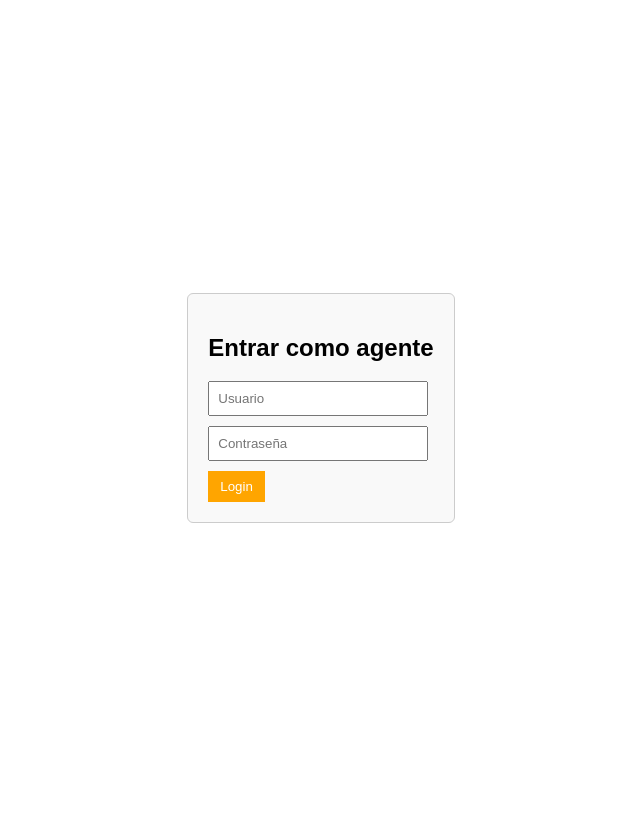
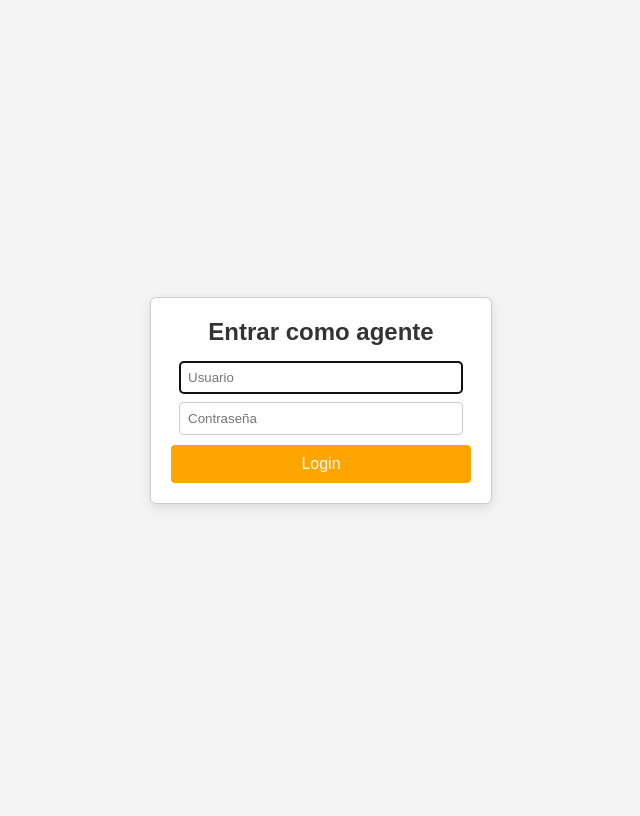
Before and after one commit to JOOOSEEF/JOCHAT, a Python web app: template backend/templates/login.html in a window 1280 px wide. Shown: the whole page, without its empty margins (319-959 px from the left). After the commit the page ends 508 px from the top, so only its background shows below. Run offline with Jinja, Linux system fonts and the light colour scheme; the template is opened without the code that fills it, so the values that code supplies are empty.

Commit message:
Update login.html

```diff
--- a/backend/templates/login.html
+++ b/backend/templates/login.html
@@ -4,19 +4,79 @@
   <meta charset="UTF-8">
   <title>Login Agentes</title>
   <style>
-    body { font-family: sans-serif; display: flex; justify-content: center; align-items: center; height: 100vh; }
-    form { border: 1px solid #ccc; padding: 20px; border-radius: 6px; background: #f9f9f9; }
-    input { display: block; margin-bottom: 10px; padding: 8px; width: 200px; }
-    button { padding: 8px 12px; background: #ffa500; border: none; color: white; cursor: pointer; }
-    .error { color: red; margin-bottom: 10px; }
+    body {
+      font-family: sans-serif;
+      display: flex;
+      justify-content: center;
+      align-items: center;
+      height: 100vh;
+      margin: 0;
+      background: #f4f4f4;
+    }
+    form {
+      border: 1px solid #ccc;
+      padding: 20px;
+      border-radius: 6px;
+      background: #fff;
+      box-shadow: 0 4px 12px rgba(0,0,0,0.1);
+      width: 300px;
+    }
+    h2 {
+      margin-top: 0;
+      margin-bottom: 15px;
+      color: #333;
+      text-align: center;
+    }
+    .error {
+      color: #c00;
+      margin-bottom: 10px;
+      text-align: center;
+    }
+    input {
+      display: block;
+      width: calc(100% - 16px);
+      margin: 8px auto;
+      padding: 8px;
+      border: 1px solid #ccc;
+      border-radius: 4px;
+      box-sizing: border-box;
+    }
+    button {
+      display: block;
+      width: 100%;
+      padding: 10px;
+      margin-top: 10px;
+      background: #ffa500;
+      border: none;
+      color: white;
+      font-size: 16px;
+      border-radius: 4px;
+      cursor: pointer;
+    }
+    button:hover {
+      background: #f08c00;
+    }
   </style>
 </head>
 <body>
-  <form method="post">
+  <form method="post" action="{{ url_for('login') }}">
     <h2>Entrar como agente</h2>
-    {% if error %}<div class="error">{{ error }}</div>{% endif %}
-    <input name="username" placeholder="Usuario" required>
-    <input name="password" type="password" placeholder="Contraseña" required>
+    {% if error %}
+      <div class="error">Usuario o contraseña incorrectos</div>
+    {% endif %}
+    <input
+      name="username"
+      type="text"
+      placeholder="Usuario"
+      required
+      autofocus
+    >
+    <input
+      name="password"
+      type="password"
+      placeholder="Contraseña"
+      required
+    >
     <button type="submit">Login</button>
   </form>
 </body>
```
